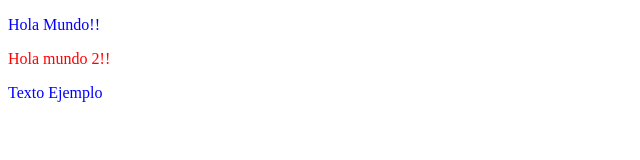
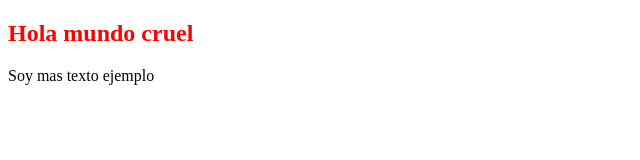
Before and after one commit to yskrios/webComponentsJS, a plain HTML site: page index.html in a window 1280 px wide. Shown: the whole page, without its empty margins (0-640 px from the left). Drawn offline with Linux system fonts and the light colour scheme.

Commit message:
usando templates

```diff
--- a/index.html
+++ b/index.html
@@ -6,6 +6,13 @@
     <title>Custom Elements</title>
   </head>
   <body>
+    <!--Todo lo que este en esta etiqueta no se va a renderizar porque se necesita de JS-->
+    <template>
+      <h2>Hola mundo nuevo</h2>
+      <div>
+        <p>Soy texto ejemplo</p>
+      </div>
+    </template>
     <my-element></my-element>
     <script type="module" src="./my-element.js"></script>
   </body>
--- a/my-element.js
+++ b/my-element.js
@@ -1,26 +1,35 @@
-const template = document.createElement("div");
-template.innerHTML = `
-    <style>
-        p{
-            color:blue;
-        }
-        .texto{
-            color:red;
-        }
-    </style>
-    <p class="texto">Hola mundo 2!!</p>
-    <p>Texto Ejemplo</p>
-`;
-
 class myElementm extends HTMLElement {
   constructor() {
     super();
-    this.p = document.createElement("p");
+  }
+  getTemplate() {
+    const template = document.createElement("template");
+    template.innerHTML = `
+        <section>
+          <h2>Hola mundo cruel</h2>
+          <div>
+            <p>Soy mas texto ejemplo</p>
+          </div>
+        </section>
+        ${this.getStyle()}
+      `;
+
+    return template;
+  }
+
+  getStyle() {
+    return `
+    <style>
+      h2{
+        color:red;
+      }
+    </style>`;
+  }
+  render() {
+    this.appendChild(this.getTemplate().content.cloneNode(true));
   }
   connectedCallback() {
-    this.p.textContent = "Hola Mundo!!";
-    this.appendChild(this.p);
-    this.appendChild(template);
+    this.render();
   }
 }
 
```
